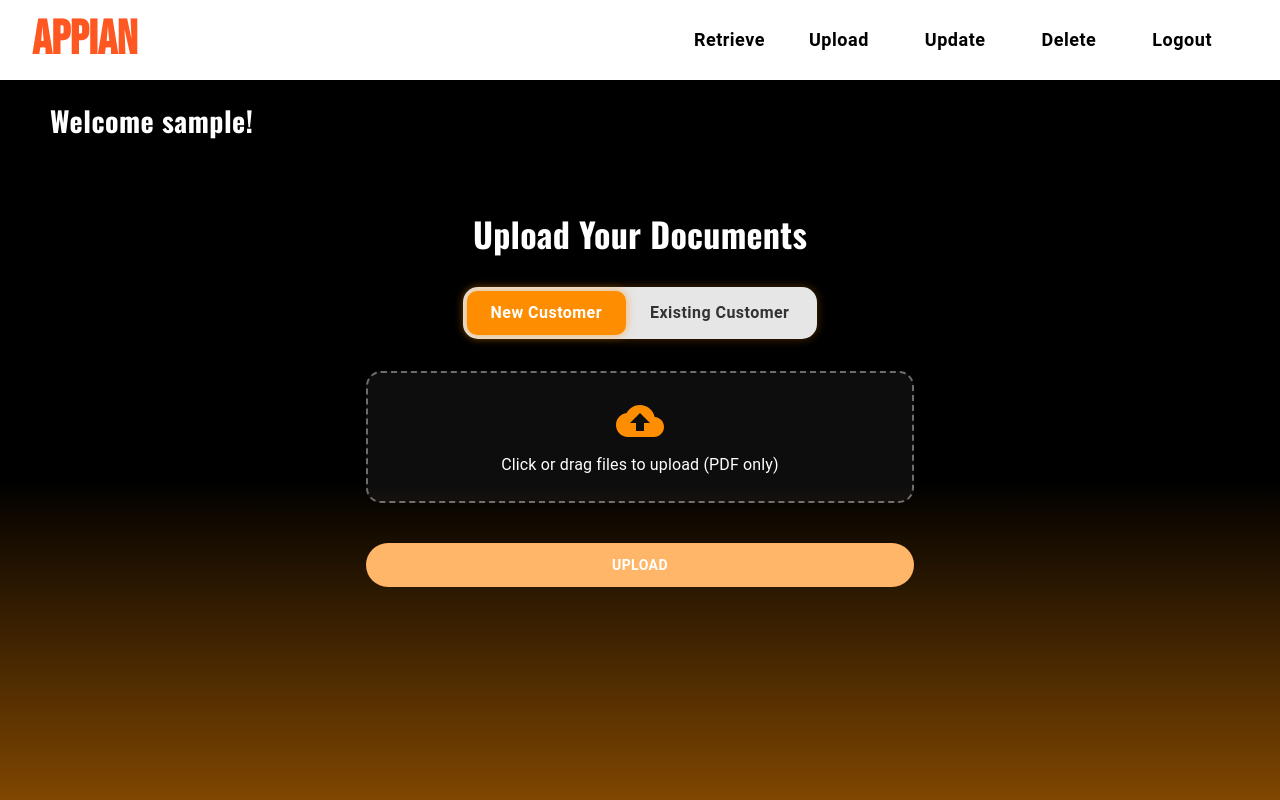
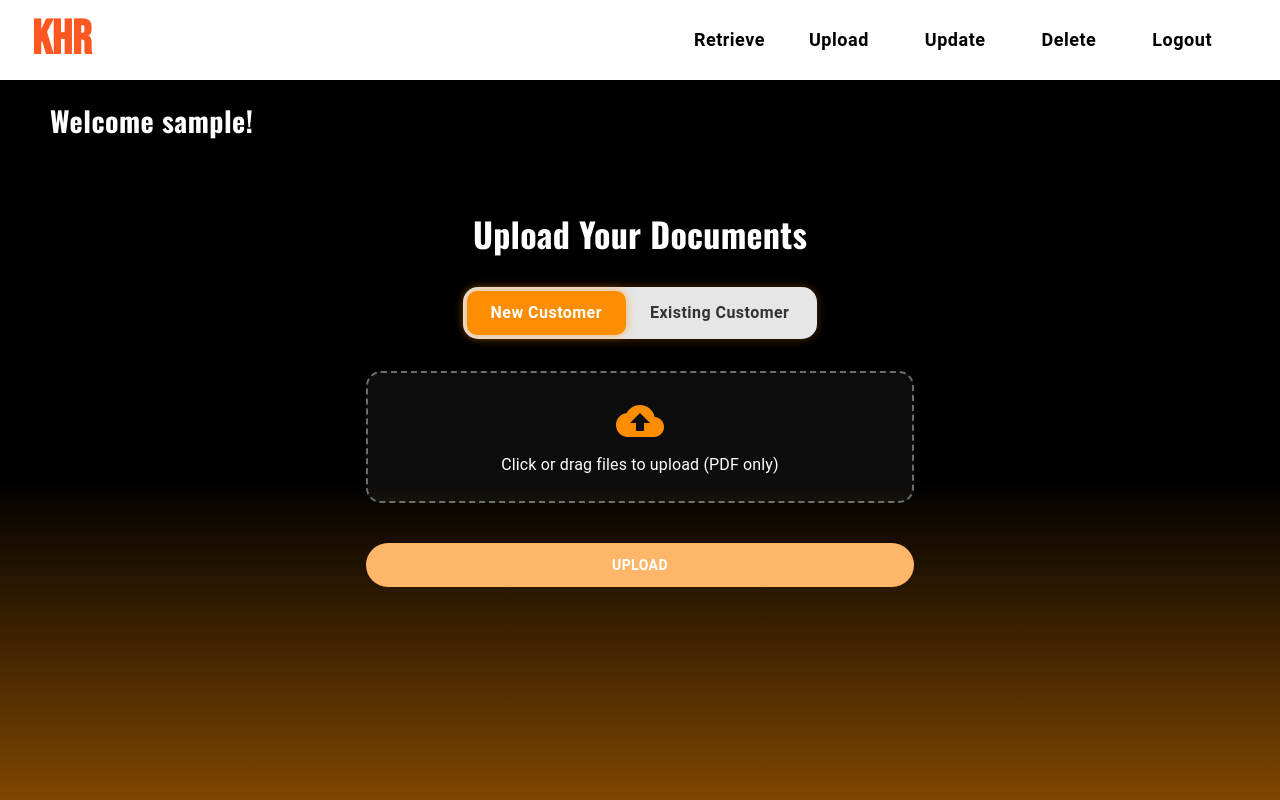
Before and after one commit to rohitk285/kyc_processing_854, a React (Vite) app in the folder frontend/: page / in a window 1280 px wide. Built offline with nearby package versions, Linux system fonts and the light colour scheme; sample sign-in values are in the browser's storage.

Commit message:
Frontend image added

```diff
--- a/frontend/src/Pages/Auth/LoginPage.jsx
+++ b/frontend/src/Pages/Auth/LoginPage.jsx
@@ -1,6 +1,7 @@
 import React, { useState, useContext } from "react";
 import { Link, useNavigate } from "react-router-dom";
 import { AuthContext } from "../../context/AuthContext";
+import loginLogo from './login_logo.png';
 
 const LoginPage = () => {
   const [username, setUsername] = useState("");
@@ -35,7 +36,7 @@ const LoginPage = () => {
       {/* Left Section */}
       <div className="w-full md:w-1/2 flex items-center justify-center bg-white p-6">
         <img
-          src="https://cdni.iconscout.com/illustration/premium/thumb/login-authentication-illustration-download-in-svg-png-gif-file-formats--access-sign-in-computer-security-pack-user-interface-illustrations-3851050.png"
+          src={loginLogo}
           alt="Login Illustration"
           className="w-3/4 max-w-sm md:w-2/3"
         />
--- a/frontend/src/Pages/Auth/SignUpPage.jsx
+++ b/frontend/src/Pages/Auth/SignUpPage.jsx
@@ -1,5 +1,6 @@
 import React, { useState } from "react";
 import { Link, useNavigate } from "react-router-dom";
+import loginLogo from './login_logo.png';
 
 const SignupPage = () => {
   const [username, setUsername] = useState("");
@@ -33,7 +34,7 @@ const SignupPage = () => {
       {/* Left Section (Illustration) */}
       <div className="w-full md:w-1/2 flex items-center justify-center bg-white p-6">
         <img
-          src="https://cdni.iconscout.com/illustration/premium/thumb/signup-illustration-download-in-svg-png-gif-file-formats--registration-signup-user-interface-pack-people-illustrations-3851051.png"
+          src={loginLogo}
           alt="Signup Illustration"
           className="w-3/4 max-w-sm md:w-2/3"
         />
--- a/frontend/src/components/Navbar.jsx
+++ b/frontend/src/components/Navbar.jsx
@@ -57,7 +57,7 @@ const Navbar = () => {
             }}
             onClick={() => navigate("/")}
           >
-            Appian
+            KHR
           </Typography>
 
           <Box>
@@ -89,8 +89,8 @@ const Navbar = () => {
                         text === "By Upload Date"
                           ? "/retrievedate"
                           : text === "By Customer Name"
-                          ? "/retrieve-customer"
-                          : "/retrieve-custid"
+                            ? "/retrieve-customer"
+                            : "/retrieve-custid"
                       );
                     }}
                   >
```
Also changed, not shown: frontend/index.html (line endings or trailing spaces), frontend/src/Pages/Auth/login_logo.png (added). Lines whose indentation alone changed are shown as unchanged.
